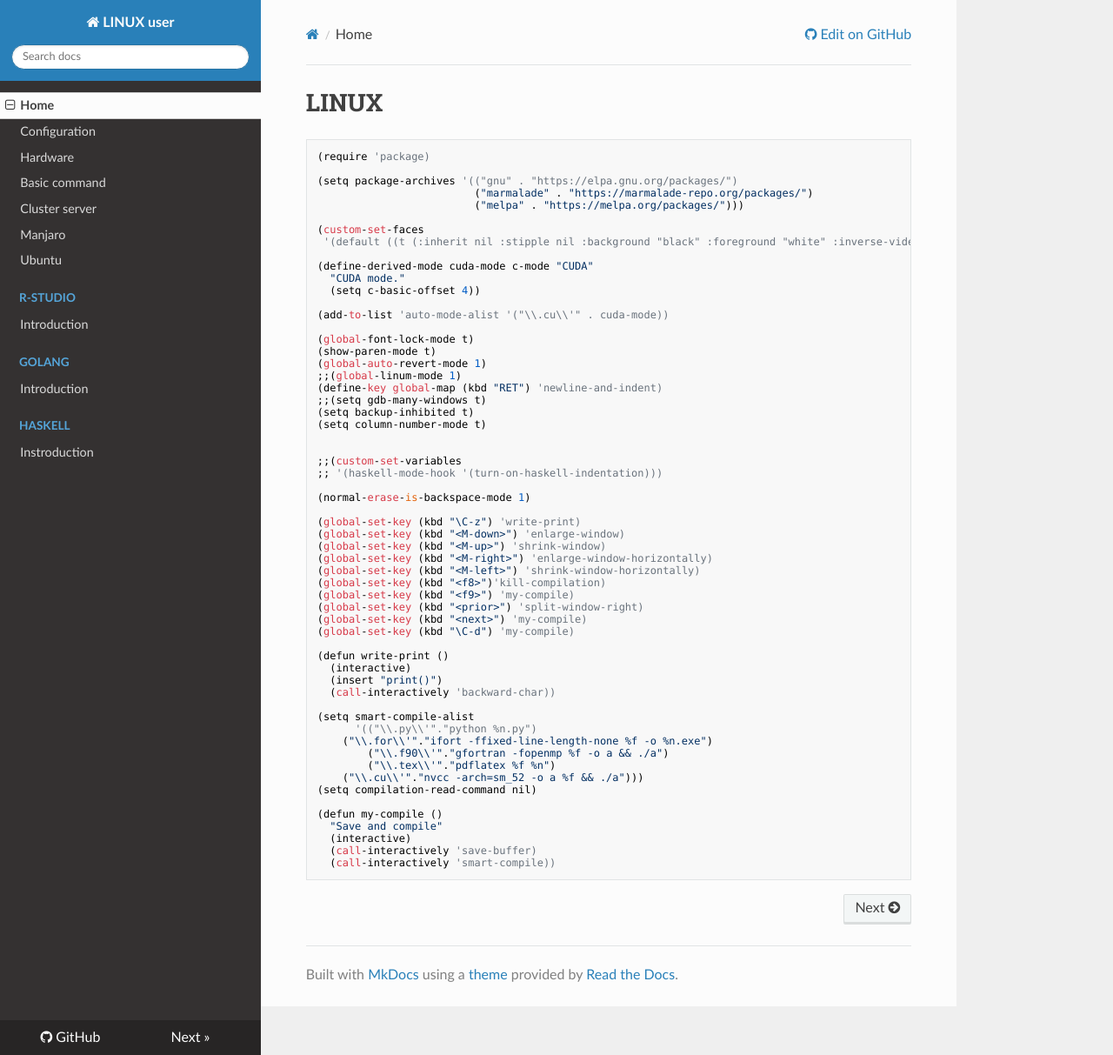
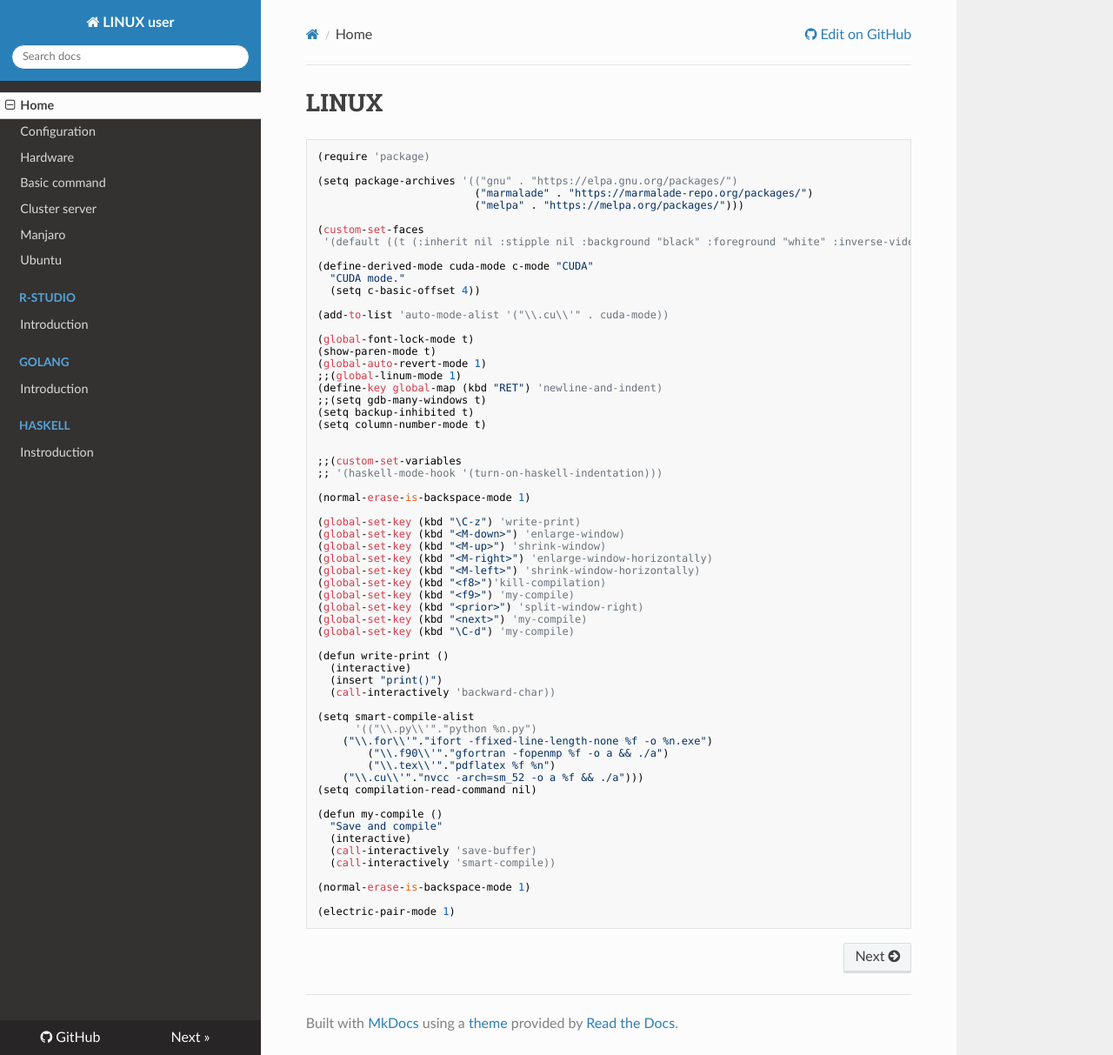
Before and after one commit to WonyoungCho/LINUX, an MkDocs documentation site: the page built from docs/index.md, in a window 1280 px wide and 1213 px high. Shown: the whole window at 87% size. Built offline with MkDocs 1.6.1, drawn with Linux system fonts in a browser that asks for light colours; nearby versions of some CDN libraries; old or Windows-style settings are respelled for this version of MkDocs.

Commit message:
Update index.md

````diff
--- a/docs/index.md
+++ b/docs/index.md
@@ -60,4 +60,8 @@
   (interactive)
   (call-interactively 'save-buffer)
   (call-interactively 'smart-compile))
+
+(normal-erase-is-backspace-mode 1)
+
+(electric-pair-mode 1)
 ```
````
